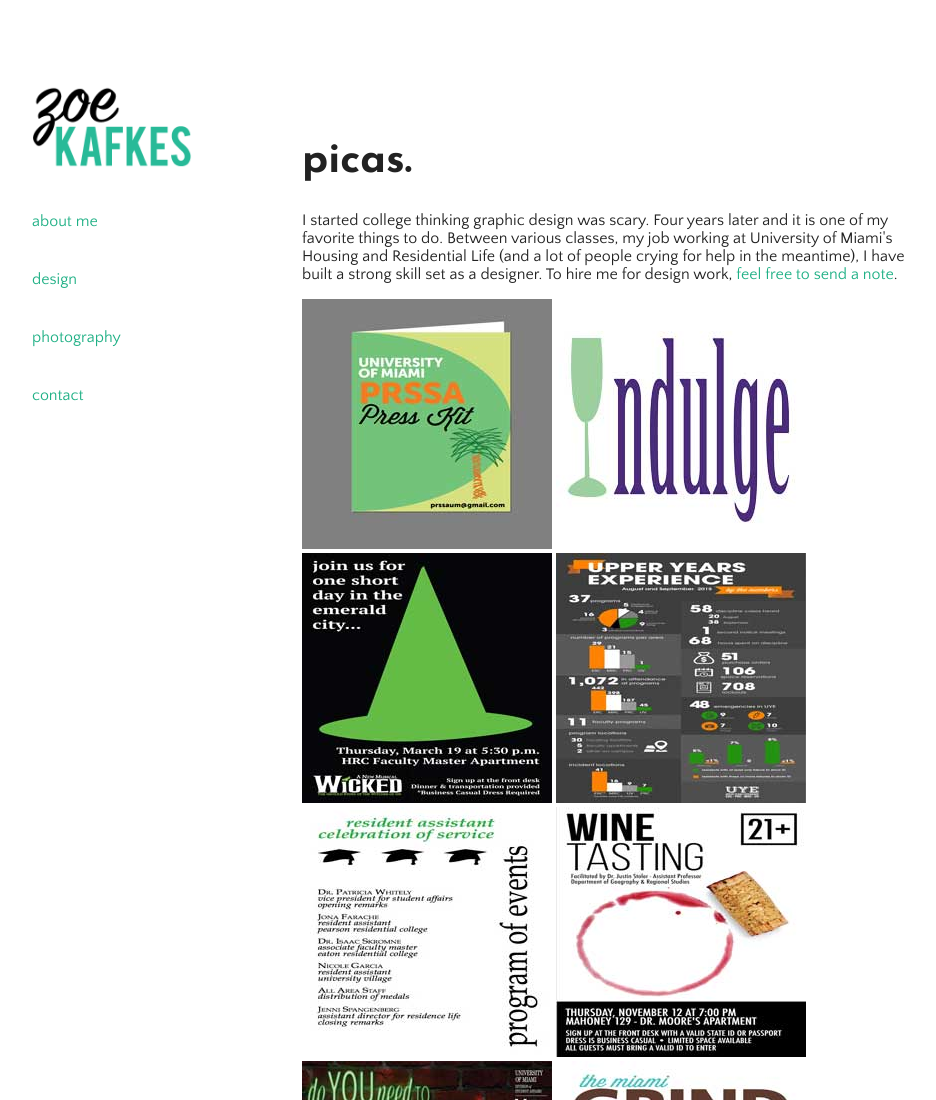
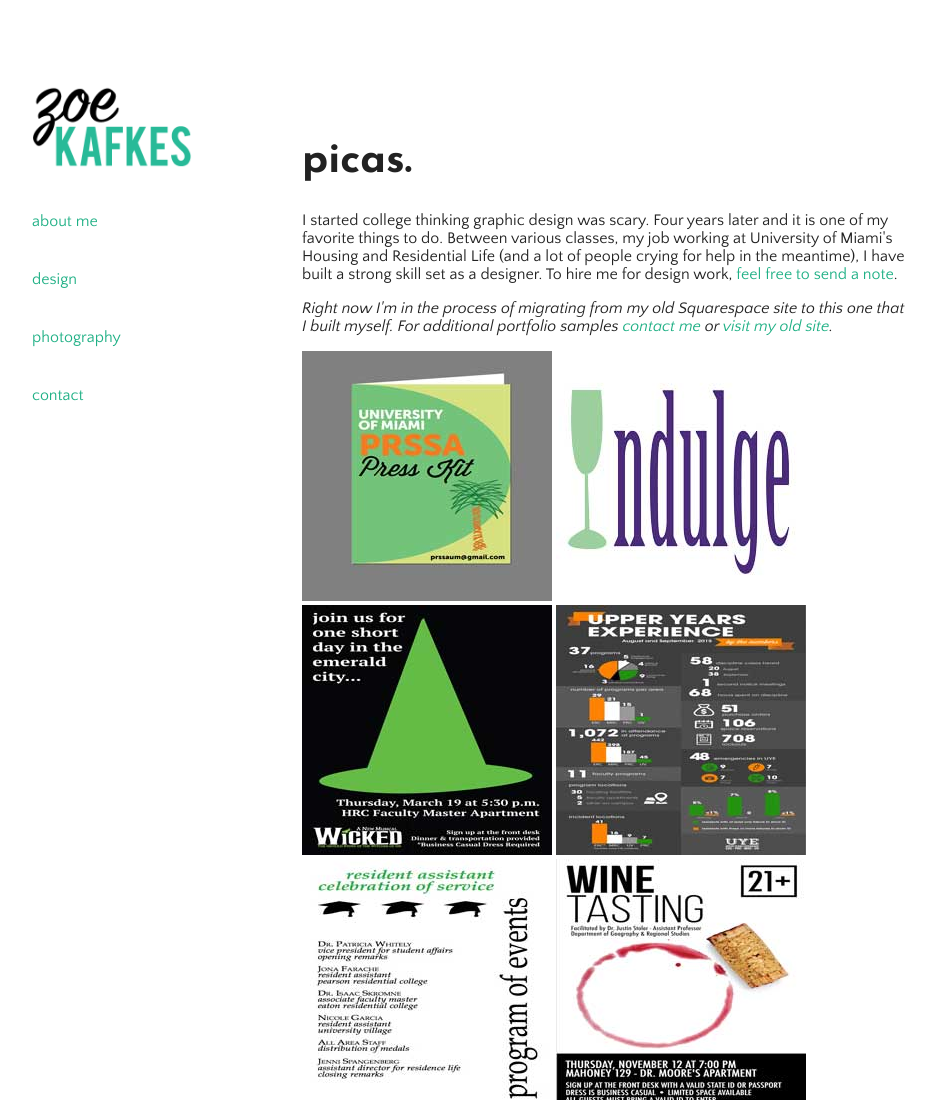
Before and after one commit to zkafkes/zkafkes.github.io, a plain HTML site: page design.html in a window 1280 px wide. Shown: the top 1100 px of the page, without its empty margins (48-984 px from the left). Drawn offline with Linux system fonts and the light colour scheme; a script that the page names is missing.

Commit message:
Added info about site migration

```diff
--- a/css/style.css
+++ b/css/style.css
@@ -63,6 +63,10 @@
   padding-right: 20px;
 }
 
+em {
+  font-style: italic;
+}
+
 #contact-info{
   padding-top: 5px;
 }
--- a/design.html
+++ b/design.html
@@ -41,6 +41,9 @@
   <p>
     I started college thinking graphic design was scary. Four years later and it is one of my favorite things to do. Between various classes, my job working at University of Miami's Housing and Residential Life (and a lot of people crying for help in the meantime), I have built a strong skill set as a designer. To hire me for design work, <a href="contact.html">feel free to send a note</a>.
   </p>
+  <p> <em>
+    Right now I'm in the process of migrating from my old Squarespace site to this one that I built myself. For additional portfolio samples <a href="contact.html">contact me</a> or <a href="http://zoekafkes.com">visit my old site</a>.
+  </em> </p>
 
   <div id="gallery">
     <a href="img/large/Design1.jpg"><img src="img/thumbs/D1.jpg" alt="Press Kit Folder" /></a>
```
Also changed, not shown: contact.html (+3 -0 lines), photography.html (+3 -1 lines).
